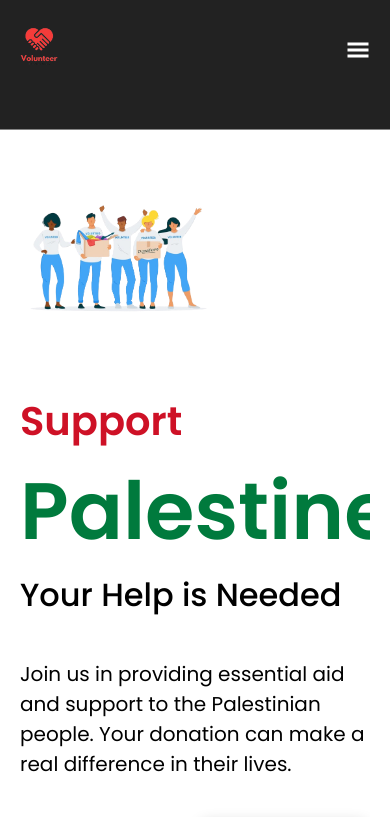
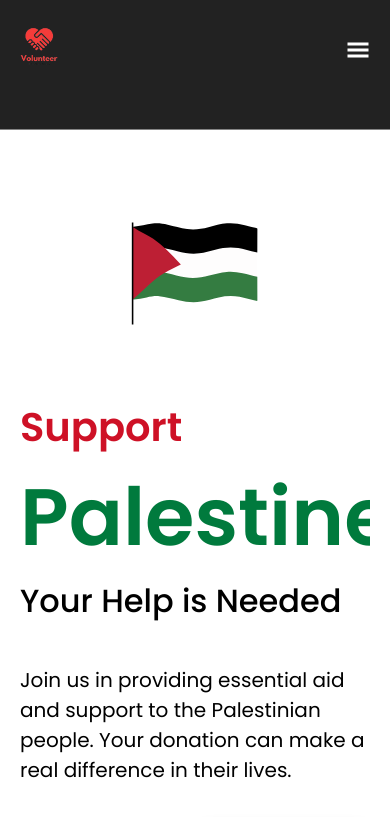
Before and after one commit to hassanaly18/BitDonate-React, a React (Vite) app in the folder Front/: page / in a window 390 px wide. Shown: the top 817 px of the page. Built offline with nearby package versions, Linux system fonts and the light colour scheme.

Commit message:
homepage frontend final

```diff
--- a/Front/index.html
+++ b/Front/index.html
@@ -8,6 +8,7 @@
     <!-- Cryptomus tag -->
     <meta name="cryptomus" content="08ae4d77" />
     <title>BitDonate</title>
+    <script src="https://cdnjs.cloudflare.com/ajax/libs/bodymovin/5.9.6/lottie.min.js"></script>
   </head>
   <body>
     <div id="root"></div>
--- a/Front/package.json
+++ b/Front/package.json
@@ -12,6 +12,7 @@
   "dependencies": {
     "axios": "^1.7.4",
     "gsap": "^3.12.5",
+    "lottie-web": "^5.12.2",
     "react": "^18.3.1",
     "react-dom": "^18.3.1",
     "react-icons": "^5.3.0",
--- a/Front/src/miniComponents/Hero.css
+++ b/Front/src/miniComponents/Hero.css
@@ -46,6 +46,12 @@
     color: var(--palestine-green);
   }
 
+  .flag{
+    height: 40vw;
+    width: 40vw;
+    overflow: hidden;
+  }
+
   @media (max-width: 1520px) {
     .hero {
       min-width: 100%;
@@ -66,6 +72,11 @@
     }
     .hero .banner h3 {
       font-size: 2rem;
+    }
+    #banner1{
+      justify-content: center;
+      text-align: center;
+      align-items: center;
     }
   }
   @media (max-width: 400px) {
--- a/Front/src/miniComponents/Hero.jsx
+++ b/Front/src/miniComponents/Hero.jsx
@@ -1,8 +1,21 @@
 import React from "react";
+import {useEffect} from "react"
 import { Link } from "react-router-dom";
 import "./Hero.css";
+import lottie from "lottie-web"
 
 const Hero = () => {
+
+  useEffect(() => {
+    lottie.loadAnimation({
+      container: document.getElementById("lottie-animation"), // the container where the animation will be rendered
+      renderer: "svg", // renders the animation as SVG
+      loop: true, // set to true for looping the animation
+      autoplay: true, // set to true for auto-playing the animation
+      path: "/flag.json" // the path to the Lottie animation JSON file
+    });
+  }, []);
+
   return (
     <section className="hero">
       <div className="banner">
@@ -18,8 +31,9 @@ const Hero = () => {
           Donate Now
         </Link>
       </div>
-      <div className="banner">
-        <img src="/hero.png" alt="hero" />
+      <div className="banner" id="banner1">
+        {/* <img src="/hero.png" alt="hero" /> */}
+        <div id="lottie-animation" className="flag"></div>
       </div>
     </section>
   );
```
Also changed, not shown: Front/public/donationbox.json (renamed from Front/public/Animation - 1724002278903.json), Front/public/flag.json (renamed from Front/public/Animation - 1724002103741.json), 1 other file (tests, documents, lock files or other folders).
